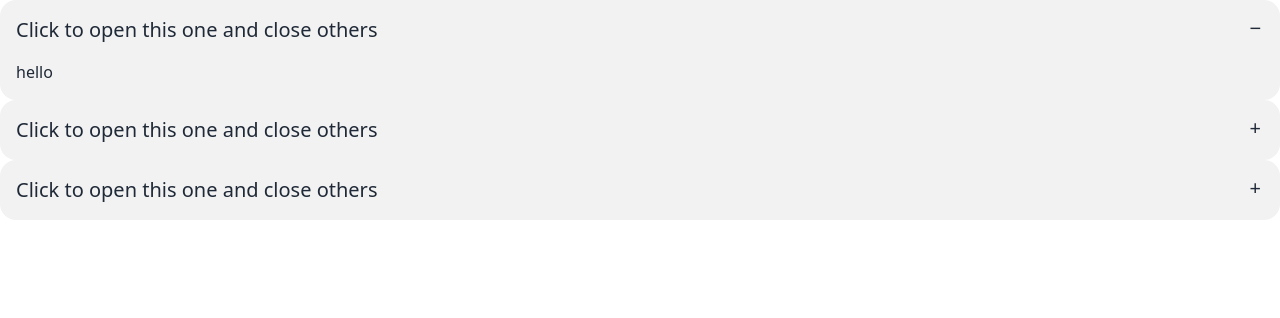
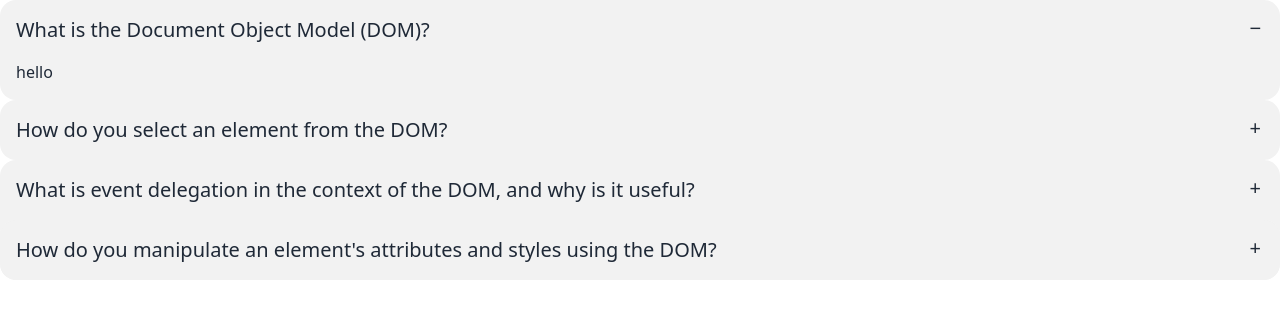
Before and after one commit to shemanto27/Assignment-5-Donation-Website, a plain HTML site: page blog/blog.html in a window 1280 px wide. Drawn offline with nearby package versions, Linux system fonts and the light colour scheme.

Commit message:
home page done

```diff
--- a/blog/blog.html
+++ b/blog/blog.html
@@ -10,23 +10,31 @@
 <body class="container m-auto">
   <div class="collapse collapse-plus bg-base-200">
     <input type="radio" name="my-accordion-3" checked="checked" />
-    <div class="collapse-title text-xl font-medium">Click to open this one and close others</div>
+    <div class="collapse-title text-xl font-medium">What is the Document Object Model (DOM)?</div>
     <div class="collapse-content">
       <p>hello</p>
     </div>
   </div>
   <div class="collapse collapse-plus bg-base-200">
     <input type="radio" name="my-accordion-3" />
-    <div class="collapse-title text-xl font-medium">Click to open this one and close others</div>
+    <div class="collapse-title text-xl font-medium">How do you select an element from the DOM?</div>
     <div class="collapse-content">
       <p>hello</p>
     </div>
   </div>
   <div class="collapse collapse-plus bg-base-200">
     <input type="radio" name="my-accordion-3" />
-    <div class="collapse-title text-xl font-medium">Click to open this one and close others</div>
+    <div class="collapse-title text-xl font-medium">What is event delegation in the context of the DOM, and why is it useful?</div>
     <div class="collapse-content">
       <p>hello</p>
     </div>
+
+    <div class="collapse collapse-plus bg-base-200">
+      <input type="radio" name="my-accordion-3" />
+      <div class="collapse-title text-xl font-medium">How do you manipulate an element's attributes and styles using the DOM?</div>
+      <div class="collapse-content">
+        <p>hello</p>
+      </div>
+    </div>
   </div>
 </body>
```
